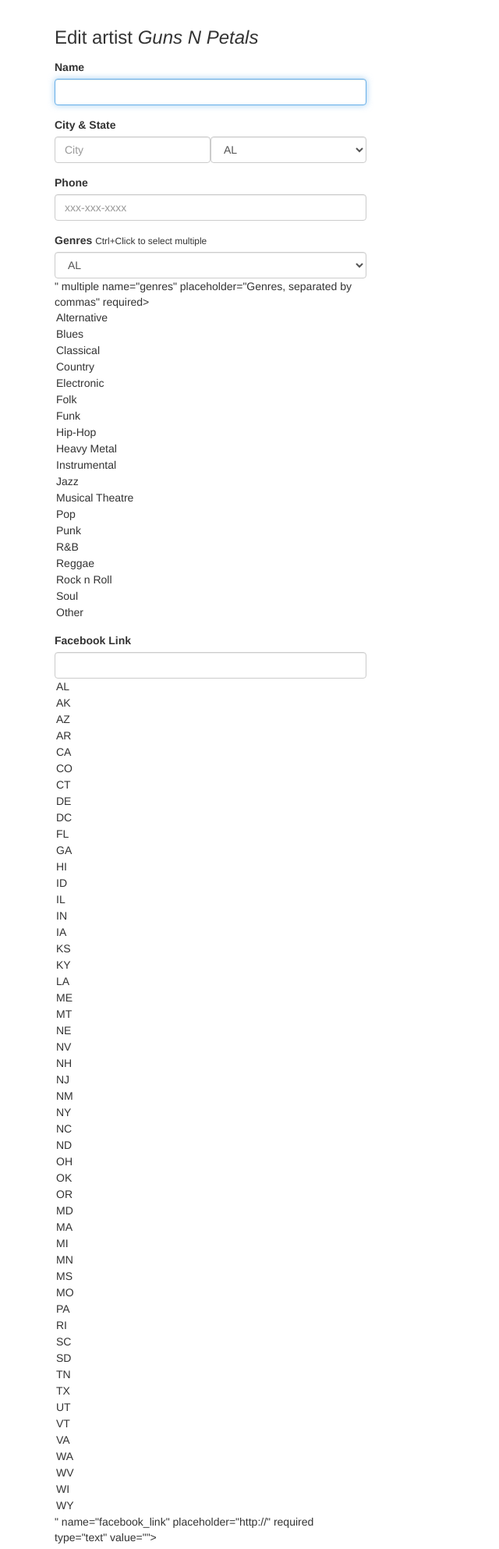
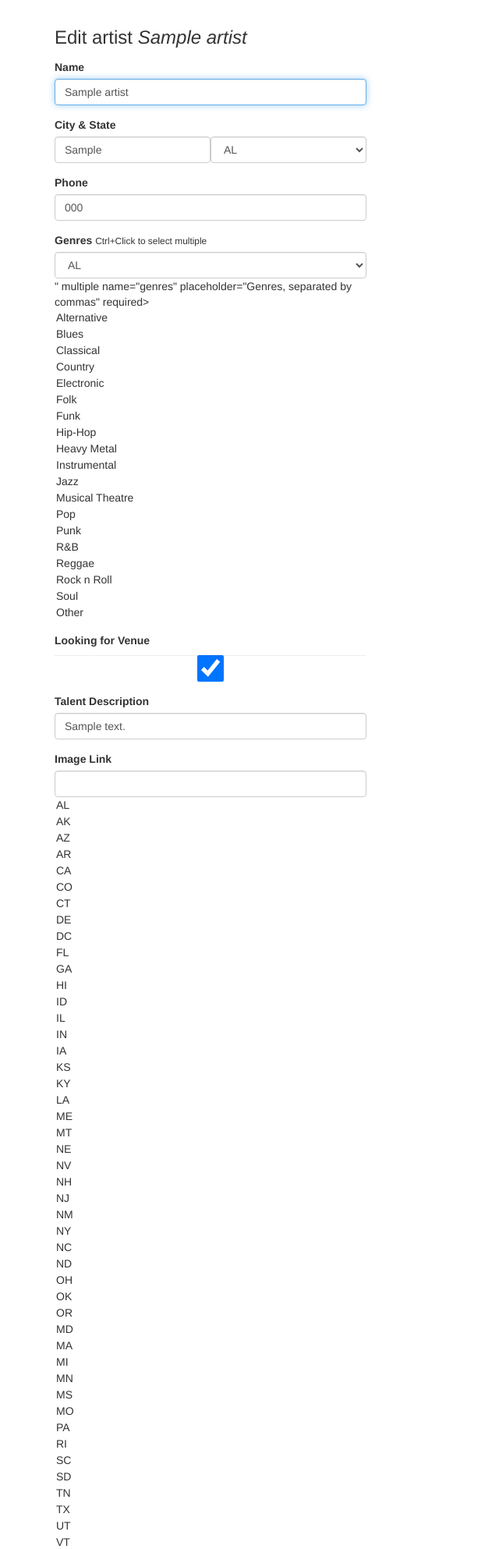
Before and after one commit to ryanxgraham/Fyyur-Project, a Flask app: page /artists/1/edit in a window 1280 px wide. Shown: the part 60-2046 px from the top of the page at 78% size, without its empty margins (0-640 px from the left). Run offline with Flask 2, Linux system fonts and the light colour scheme; tables that the repository leaves empty hold one stand-in row (values such as "Sample post"); some libraries are stand-ins or nearby versions.

Commit message:
added functionaity to create and edit artists and venues

```diff
--- a/app.py
+++ b/app.py
@@ -46,36 +46,41 @@
 def index():
   return render_template('pages/home.html')
 
-
+#----------------------------------------------------------------------------#
 #  Venues
 #  ----------------------------------------------------------------
 
 @app.route('/venues')
 def venues():
-  # TODO: replace with real venues data.
-  #       num_shows should be aggregated based on number of upcoming shows per venue.
-  data=[{
-    "city": "San Francisco",
-    "state": "CA",
-    "venues": [{
-      "id": 1,
-      "name": "The Musical Hop",
-      "num_upcoming_shows": 0,
-    }, {
-      "id": 3,
-      "name": "Park Square Live Music & Coffee",
-      "num_upcoming_shows": 1,
-    }]
-  }, {
-    "city": "New York",
-    "state": "NY",
-    "venues": [{
-      "id": 2,
-      "name": "The Dueling Pianos Bar",
-      "num_upcoming_shows": 0,
-    }]
-  }]
-  return render_template('pages/venues.html', areas=data);
+  current_time = datetime.now().strftime('%Y-%m-%d %H:%S:%M')
+  venues = Venue.query.group_by(Venue.id, Venue.state, Venue.city).all()
+  venue_state_and_city = ''
+  data = []
+  for venue in venues:
+    print(venue)
+    upcoming_shows = venue.shows.filter(Show.start_time > current_time).all()
+    if venue_state_and_city == venue.city + venue.state:
+      data[len(data) - 1]["venues"].append({
+        "id": venue.id,
+        "name":venue.name,
+        "num_upcoming_shows": len(upcoming_shows)
+      })
+    else:
+      venue_state_and_city == venue.city + venue.state
+      data.append({
+        "city":venue.city,
+        "state":venue.state,
+        "venues": [{
+          "id": venue.id,
+          "name":venue.name,
+          "num_upcoming_shows": len(upcoming_shows)
+        }]
+      })
+
+
+  return render_template('pages/venues.html', areas=data)
+
+
 
 @app.route('/venues/search', methods=['POST'])
 def search_venues():
@@ -94,87 +99,18 @@
 
 @app.route('/venues/<int:venue_id>')
 def show_venue(venue_id):
-  # shows the venue page with the given venue_id
-  # TODO: replace with real venue data from the venues table, using venue_id
-  data1={
-    "id": 1,
-    "name": "The Musical Hop",
-    "genres": ["Jazz", "Reggae", "Swing", "Classical", "Folk"],
-    "address": "1015 Folsom Street",
-    "city": "San Francisco",
-    "state": "CA",
-    "phone": "123-123-1234",
-    "website": "https://www.themusicalhop.com",
-    "facebook_link": "https://www.facebook.com/TheMusicalHop",
-    "seeking_talent": True,
-    "seeking_description": "We are on the lookout for a local artist to play every two weeks. Please call us.",
-    "image_link": "https://images.unsplash.com/photo-1543900694-133f37abaaa5?ixlib=rb-1.2.1&ixid=eyJhcHBfaWQiOjEyMDd9&auto=format&fit=crop&w=400&q=60",
-    "past_shows": [{
-      "artist_id": 4,
-      "artist_name": "Guns N Petals",
-      "artist_image_link": "https://images.unsplash.com/photo-1549213783-8284d0336c4f?ixlib=rb-1.2.1&ixid=eyJhcHBfaWQiOjEyMDd9&auto=format&fit=crop&w=300&q=80",
-      "start_time": "2019-05-21T21:30:00.000Z"
-    }],
-    "upcoming_shows": [],
-    "past_shows_count": 1,
-    "upcoming_shows_count": 0,
-  }
-  data2={
-    "id": 2,
-    "name": "The Dueling Pianos Bar",
-    "genres": ["Classical", "R&B", "Hip-Hop"],
-    "address": "335 Delancey Street",
-    "city": "New York",
-    "state": "NY",
-    "phone": "914-003-1132",
-    "website": "https://www.theduelingpianos.com",
-    "facebook_link": "https://www.facebook.com/theduelingpianos",
-    "seeking_talent": False,
-    "image_link": "https://images.unsplash.com/photo-1497032205916-ac775f0649ae?ixlib=rb-1.2.1&ixid=eyJhcHBfaWQiOjEyMDd9&auto=format&fit=crop&w=750&q=80",
-    "past_shows": [],
-    "upcoming_shows": [],
-    "past_shows_count": 0,
-    "upcoming_shows_count": 0,
-  }
-  data3={
-    "id": 3,
-    "name": "Park Square Live Music & Coffee",
-    "genres": ["Rock n Roll", "Jazz", "Classical", "Folk"],
-    "address": "34 Whiskey Moore Ave",
-    "city": "San Francisco",
-    "state": "CA",
-    "phone": "415-000-1234",
-    "website": "https://www.parksquarelivemusicandcoffee.com",
-    "facebook_link": "https://www.facebook.com/ParkSquareLiveMusicAndCoffee",
-    "seeking_talent": False,
-    "image_link": "https://images.unsplash.com/photo-1485686531765-ba63b07845a7?ixlib=rb-1.2.1&ixid=eyJhcHBfaWQiOjEyMDd9&auto=format&fit=crop&w=747&q=80",
-    "past_shows": [{
-      "artist_id": 5,
-      "artist_name": "Matt Quevedo",
-      "artist_image_link": "https://images.unsplash.com/photo-1495223153807-b916f75de8c5?ixlib=rb-1.2.1&ixid=eyJhcHBfaWQiOjEyMDd9&auto=format&fit=crop&w=334&q=80",
-      "start_time": "2019-06-15T23:00:00.000Z"
-    }],
-    "upcoming_shows": [{
-      "artist_id": 6,
-      "artist_name": "The Wild Sax Band",
-      "artist_image_link": "https://images.unsplash.com/photo-1558369981-f9ca78462e61?ixlib=rb-1.2.1&ixid=eyJhcHBfaWQiOjEyMDd9&auto=format&fit=crop&w=794&q=80",
-      "start_time": "2035-04-01T20:00:00.000Z"
-    }, {
-      "artist_id": 6,
-      "artist_name": "The Wild Sax Band",
-      "artist_image_link": "https://images.unsplash.com/photo-1558369981-f9ca78462e61?ixlib=rb-1.2.1&ixid=eyJhcHBfaWQiOjEyMDd9&auto=format&fit=crop&w=794&q=80",
-      "start_time": "2035-04-08T20:00:00.000Z"
-    }, {
-      "artist_id": 6,
-      "artist_name": "The Wild Sax Band",
-      "artist_image_link": "https://images.unsplash.com/photo-1558369981-f9ca78462e61?ixlib=rb-1.2.1&ixid=eyJhcHBfaWQiOjEyMDd9&auto=format&fit=crop&w=794&q=80",
-      "start_time": "2035-04-15T20:00:00.000Z"
-    }],
-    "past_shows_count": 1,
-    "upcoming_shows_count": 1,
-  }
-  data = list(filter(lambda d: d['id'] == venue_id, [data1, data2, data3]))[0]
-  return render_template('pages/show_venue.html', venue=data)
+    venue_query = Venue.query.get(venue_id)
+    venue_details = Venue.details(venue_query)
+    current_time = datetime.now().strftime('%Y-%m-%d %H:%M:%S')
+    new_shows_query = Show.query.options(db.joinedload(Show.Venue)).filter(Show.venue_id == venue_id).filter(Show.start_time > current_time).all()
+    new_show = list(map(Show.artist_details, new_shows_query))
+    venue_details["upcoming_shows"] = new_show
+    venue_details["upcoming_shows_count"] = len(new_show)
+    past_shows_query = Show.query.options(db.joinedload(Show.Venue)).filter(Show.venue_id == venue_id).filter(Show.start_time <= current_time).all()
+    past_shows = list(map(Show.artist_details, past_shows_query))
+    venue_details["past_shows"] = past_shows
+    venue_details["past_shows_count"] = len(past_shows)
+    return render_template('pages/show_venue.html', venue=venue_details)
 
 #  Create Venue
 #  ----------------------------------------------------------------
@@ -217,25 +153,13 @@
   finally:
     db.session.close()
 
-  # BONUS CHALLENGE: Implement a button to delete a Venue on a Venue Page, have it so that
-  # clicking that button delete it from the db then redirect the user to the homepage
   return None
 
 #  Artists
 #  ----------------------------------------------------------------
 @app.route('/artists')
 def artists():
-  # TODO: replace with real data returned from querying the database
-  data=[{
-    "id": 4,
-    "name": "Guns N Petals",
-  }, {
-    "id": 5,
-    "name": "Matt Quevedo",
-  }, {
-    "id": 6,
-    "name": "The Wild Sax Band",
-  }]
+  data=Artist.query.all()
   return render_template('pages/artists.html', artists=data)
 
 @app.route('/artists/search', methods=['POST'])
@@ -273,22 +197,21 @@
 #  ----------------------------------------------------------------
 @app.route('/artists/<int:artist_id>/edit', methods=['GET'])
 def edit_artist(artist_id):
-  form = ArtistForm()
-  artist={
-    "id": 4,
-    "name": "Guns N Petals",
-    "genres": ["Rock n Roll"],
-    "city": "San Francisco",
-    "state": "CA",
-    "phone": "326-123-5000",
-    "website": "https://www.gunsnpetalsband.com",
-    "facebook_link": "https://www.facebook.com/GunsNPetals",
-    "seeking_venue": True,
-    "seeking_description": "Looking for shows to perform at in the San Francisco Bay Area!",
-    "image_link": "https://images.unsplash.com/photo-1549213783-8284d0336c4f?ixlib=rb-1.2.1&ixid=eyJhcHBfaWQiOjEyMDd9&auto=format&fit=crop&w=300&q=80"
-  }
-  # TODO: populate form with fields from artist with ID <artist_id>
-  return render_template('forms/edit_artist.html', form=form, artist=artist)
+    form = ArtistForm()
+    artist_query = Artist.query.get(artist_id)
+    artist_details = Artist.details(artist_query)
+    form.name.data = artist_details["name"]
+    form.genres.data = artist_details["genres"]
+    form.city.data = artist_details["city"]
+    form.state.data = artist_details["state"]
+    form.phone.data = artist_details["phone"]
+    form.website.data = artist_details["website"]
+    form.facebook_link.data = artist_details["facebook_link"]
+    form.seeking_venue.data = artist_details["seeking_venue"]
+    form.seeking_description.data = artist_details["seeking_description"]
+    form.image_link.data = artist_details["image_link"]
+    return render_template('forms/edit_artist.html', form=form, artist=artist_details)
+
 
 @app.route('/artists/<int:artist_id>/edit', methods=['POST'])
 def edit_artist_submission(artist_id):
@@ -299,23 +222,21 @@
 
 @app.route('/venues/<int:venue_id>/edit', methods=['GET'])
 def edit_venue(venue_id):
-  form = VenueForm()
-  venue={
-    "id": 1,
-    "name": "The Musical Hop",
-    "genres": ["Jazz", "Reggae", "Swing", "Classical", "Folk"],
-    "address": "1015 Folsom Street",
-    "city": "San Francisco",
-    "state": "CA",
-    "phone": "123-123-1234",
-    "website": "https://www.themusicalhop.com",
-    "facebook_link": "https://www.facebook.com/TheMusicalHop",
-    "seeking_talent": True,
-    "seeking_description": "We are on the lookout for a local artist to play every two weeks. Please call us.",
-    "image_link": "https://images.unsplash.com/photo-1543900694-133f37abaaa5?ixlib=rb-1.2.1&ixid=eyJhcHBfaWQiOjEyMDd9&auto=format&fit=crop&w=400&q=60"
-  }
-  # TODO: populate form with values from venue with ID <venue_id>
-  return render_template('forms/edit_venue.html', form=form, venue=venue)
+    form = VenueForm()
+    venue_query = Venue.query.get(venue_id)
+    venue_details = Venue.details(venue_query)
+    form.name.data = venue_details["name"]
+    form.genres.data = venue_details["genres"]
+    form.address.data = venue_details["address"]
+    form.city.data = venue_details["city"]
+    form.state.data = venue_details["state"]
+    form.phone.data = venue_details["phone"]
+    form.website.data = venue_details["website"]
+    form.facebook_link.data = venue_details["facebook_link"]
+    form.seeking_talent.data = venue_details["seeking_talent"]
+    form.seeking_description.data = venue_details["seeking_description"]
+    form.image_link.data = venue_details["image_link"]
+    return render_template('forms/edit_venue.html', form=form, venue=venue_details)
 
 @app.route('/venues/<int:venue_id>/edit', methods=['POST'])
 def edit_venue_submission(venue_id):
@@ -342,11 +263,11 @@
         city=request.form['city'],
         state=request.form['state'],
         phone=request.form['phone'],
+        seeking_venue=seeking_venue,
+        seeking_description=request.form['seeking_description'],
         website=request.form['website'],
         facebook_link=request.form['facebook_link'],
         image_link=request.form['image_link'],
-        seeking_venue=seeking_venue,
-        description=request.form['seeking_description'],
       )
       Artist.insert(new_artist)
       flash('Artist ' + request.form['name'] + ' was successfully listed!')
@@ -358,11 +279,9 @@
 
 @app.route('/shows')
 def shows():
-  show_query = Show.query.options(
-  db.joinedload(Show.Venue), db.joinedload(Show.Artist)).all
-  data =list(map(Show.detail, show_query))
+  show_query = Show.query.options(db.joinedload(Show.Venue), db.joinedload(Show.Artist)).all()
+  data = list(map(Show.detail, show_query))
   return render_template('pages/shows.html', shows=data)
-
 @app.route('/shows/create')
 def create_shows():
   # renders form. do not touch.
--- a/forms.py
+++ b/forms.py
@@ -98,9 +98,8 @@
             raise ValidationError("Invalid phone number.")
 
     def validate_genres(form, field):
-        genres_values = [choice[1] for choice in genres_choices]
         for value in field.data:
-            if value not in genres_values:
+            if value not in genres_choices:
                 raise ValidationError('Invalid genres value.')
 
     name = StringField(
@@ -136,15 +135,15 @@
         'image_link', validators=[URL(), Length(max=500)])
     website = StringField(
         'website', validators=[URL(), Length(max=120)])
+
 class ArtistForm(Form):
     def validate_phone(form, field):
         if not re.search(r"^[0-9]{3}-[0-9]{3}-[0-9]{4}$", field.data):
             raise ValidationError("Invalid phone number.")
 
     def validate_genres(form, field):
-        genres_values = [choice[1] for choice in genres_choices]
         for value in field.data:
-            if value not in genres_values:
+            if value not in genres_choices:
                 raise ValidationError('Invalid genres value.')
 
     name = StringField(
--- a/static/css/layout.forms.css
+++ b/static/css/layout.forms.css
@@ -44,3 +44,6 @@
 .form-only-page .back-home {
   margin-top: 10px;
 }
+.hidden {
+  display: none;
+}
--- a/templates/forms/edit_artist.html
+++ b/templates/forms/edit_artist.html
@@ -29,10 +29,27 @@
         {{ form.genres(class_ = 'form-control', placeholder='Genres, separated by commas', id=form.state, autofocus = true) }}
       </div>
       <div class="form-group">
-          <label for="genres">Facebook Link</label>
+          <label for="seeking_venue">Looking for Venue</label>
+          {{ form.seeking_venue(class_ = 'form-control', placeholder='Venue', autofocus = true) }}
+      </div>
+      <div class="form-group">
+          <label for="seeking_description">Talent Description</label>
+          {{ form.seeking_description(class_ = 'form-control', autofocus = true) }}
+      </div>
+      <div class="form-group">
+          <label for="image_link">Image Link</label>
+          {{ form.image_link(class_ = 'form-control', placeholder='http://', id=form.state, autofocus = true) }}
+      </div>
+      <div class="form-group">
+          <label for="website">Website</label>
+          {{ form.website(class_ = 'form-control', placeholder='http://', id=form.state, autofocus = true) }}
+      </div>
+      <div class="form-group">
+          <label for="facebook_link">Facebook Link</label>
           {{ form.facebook_link(class_ = 'form-control', placeholder='http://', id=form.state, autofocus = true) }}
-        </div>
-      <input type="submit" value="Edit Artist" class="btn btn-primary btn-lg btn-block">
+      </div>
+      <input type="submit" value="Update Artist" class="btn btn-primary btn-lg btn-block">
+      {{ form.csrf_token() }}
     </form>
   </div>
 {% endblock %}
--- a/templates/forms/new_artist.html
+++ b/templates/forms/new_artist.html
@@ -29,9 +29,9 @@
         {{ form.genres(class_ = 'form-control', placeholder='Genres, separated by commas', id=form.state, autofocus = true) }}
       </div>
       <div class="form-group">
-          <label for="genres">Facebook Link</label>
-          {{ form.facebook_link(class_ = 'form-control', placeholder='http://', id=form.state, autofocus = true) }}
-        </div>
+          <label for="image_link">Image Link</label>
+          {{ form.image_link(class_ = 'form-control', placeholder='http://', id=form.state, autofocus = true) }}
+      </div>
         <div class="form-group">
             <label for="seeking_venue">Looking for a Venue?</label>
             {{ form.seeking_venue(class_ = 'form-check-input', placeholder='Venue', autofocus = true) }}
--- a/templates/forms/new_show.html
+++ b/templates/forms/new_show.html
@@ -18,7 +18,7 @@
           <label for="start_time">Start Time</label>
           {{ form.start_time(class_ = 'form-control', placeholder='YYYY-MM-DD HH:MM', autofocus = true) }}
         </div>
-      <input type="submit" value="Create Venue" class="btn btn-primary btn-lg btn-block">
+      <input type="submit" value="Create Show" class="btn btn-primary btn-lg btn-block">
     </form>
   </div>
 {% endblock %}
--- a/templates/forms/new_venue.html
+++ b/templates/forms/new_venue.html
@@ -56,4 +56,5 @@
       {{ form.csrf_token() }}
     </form>
   </div>
+
 {% endblock %}
--- a/templates/layouts/main.html
+++ b/templates/layouts/main.html
@@ -117,6 +117,15 @@
   <script>window.jQuery || document.write('<script type="text/javascript" src="/static/js/libs/jquery-1.11.1.min.js"><\/script>')</script>
   <script type="text/javascript" src="/static/js/libs/bootstrap-3.1.1.min.js" defer></script>
   <script type="text/javascript" src="/static/js/plugins.js" defer></script>
-
+  <script type="text/javascript">
+      function toggleVisibility() {
+      const checkbox = document.getElementsByClassName('form-check-input');
+      const desc = document.getElementById('desc');
+      if (checkbox.checked == true) {
+          desc.display = 'block';
+      } else {desc.dispay = 'none';}
+  }
+  toggleVisibility()
+  </script>
 </body>
 </html>
--- a/templates/pages/show_artist.html
+++ b/templates/pages/show_artist.html
@@ -43,6 +43,12 @@
 		<img src="{{ artist.image_link }}" alt="Venue Image" />
 	</div>
 </div>
+<div class="row">
+    <div class="col-sm-3">
+    	<a href="{{ url_for('edit_artist', artist_id=artist.id) }}"
+		class="btn btn-primary btn-lg btn-block">Edit Artist</a>
+    </div>
+</div>
 <section>
 	<h2 class="monospace">{{ artist.upcoming_shows_count }} Upcoming {% if artist.upcoming_shows_count == 1 %}Show{% else %}Shows{% endif %}</h2>
 	<div class="row">
--- a/templates/pages/show_venue.html
+++ b/templates/pages/show_venue.html
@@ -46,6 +46,12 @@
 		<img src="{{ venue.image_link }}" alt="Venue Image" />
 	</div>
 </div>
+<div class="row">
+    <div class="col-sm-3">
+    	<a href="{{ url_for('edit_venue', venue_id=venue.id) }}"
+		class="btn btn-primary btn-lg btn-block">Edit Venue</a>
+    </div>
+</div>
 <section>
 	<h2 class="monospace">{{ venue.upcoming_shows_count }} Upcoming {% if venue.upcoming_shows_count == 1 %}Show{% else %}Shows{% endif %}</h2>
 	<div class="row">
```
Also changed, not shown: migrations/versions/09e406089037_.py (deleted, +0 -96 lines), migrations/versions/7d8bf69232c0_.py (renamed from migrations/versions/c63df90a4ea2_.py, +21 -20 lines), migrations/versions/e4df8d1ede81_.py (added, +30 -0 lines), models.py (+10 -11 lines), templates/forms/edit_venue.html (+19 -2 lines), templates/forms/test.html (deleted).
